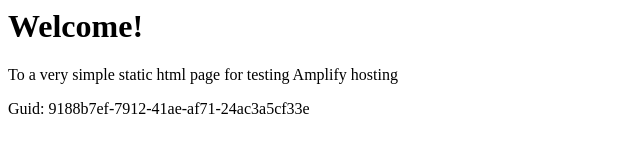
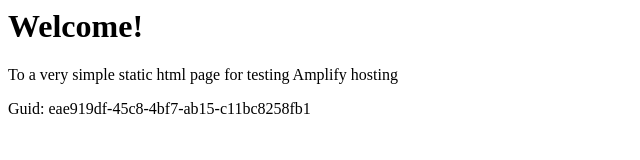
Before and after one commit to aws-aemilia-iad/Github-PR-Commit-Integration-Test-DoNotTouch-GitHubWebhookPushCanaryTest-v1-prod-us-east-1, a website: page src/index.html in a window 1280 px wide. Shown: the full height of the page, 0-640 px from the left. Drawn offline with Linux system fonts and the light colour scheme.

Commit message:
commit from integ tests

```diff
--- a/src/index.html
+++ b/src/index.html
@@ -12,6 +12,6 @@
 <body>
     <h1>Welcome!</h1>
     <p>To a very simple static html page for testing Amplify hosting</p>
-    <p>Guid: 9188b7ef-7912-41ae-af71-24ac3a5cf33e</p></body>
+    <p>Guid: eae919df-45c8-4bf7-ab15-c11bc8258fb1</p></body>
 
 </html>
```
